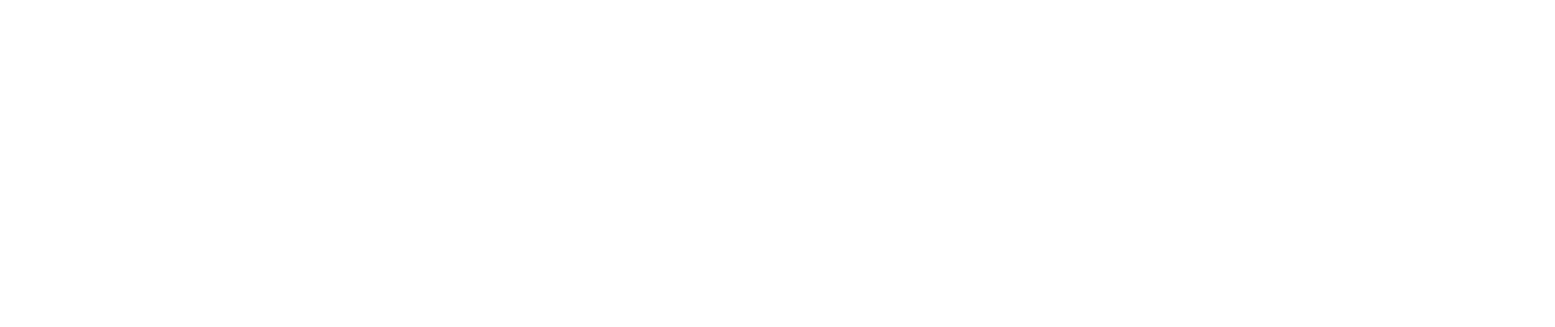
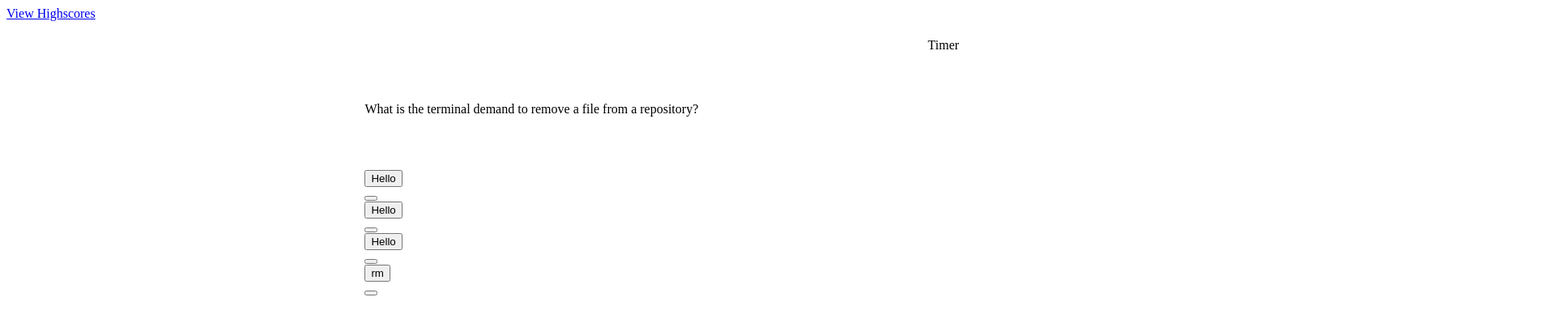
Before and after one commit to henderson2350/code-quiz, a plain HTML site: page index.html in a window 1280 px wide. Shown: the top 404 px of the page at 81% size, 1920 px wide, since content can reach past the window. Drawn offline with Linux system fonts and the light colour scheme.

Commit message:
progress

```diff
--- a/assets/css/style.css
+++ b/assets/css/style.css
@@ -0,0 +1,34 @@
+#timer {
+  position: relative;
+  top: 5px;
+  left: 90%;
+}
+
+#question {
+  position: relative;
+  top: 50px;
+  left: 35%;
+}
+
+#answers {
+  position: relative;
+  top: 100px;
+  left: 35%;
+  display:inline-block
+}
+
+#button1 {
+    display: flex;
+}
+
+#button2 {
+    display: flex;
+}
+
+#button3 {
+    display: flex;
+}
+
+#button4 {
+    display: flex;
+}
--- a/index.html
+++ b/index.html
@@ -4,9 +4,26 @@
     <meta charset="UTF-8">
     <meta http-equiv="X-UA-Compatible" content="IE=edge">
     <meta name="viewport" content="width=device-width, initial-scale=1.0">
-    <title>Document</title>
+    <title>Code Quiz</title>
+    <link rel="stylesheet" href="./assets/css/style.css">
 </head>
 <body>
+    <header>
+        <a href = "This is where the link to high scores will go.">View Highscores</a>
+        <p id="timer">Timer</p>
+    </header>
 
+    <section>
+        <div>
+            <p id="question">This is where the question will go.</p>
+        </div>
+        <div id= "answers">
+            <button id="button1" type="button">Hello<button>
+            <button id="button2" type="button">Hello<button>
+            <button id="button3" type="button">Hello<button>
+            <button id="button4" type="button">Hello<button>
+        </div>
+    </section>
+    <script src = "script.js"></script>
 </body>
 </html>
--- a/script.js
+++ b/script.js
@@ -0,0 +1,39 @@
+var questions = [
+    "What is a group of letters of numbers in quotation marks called in Javascript?",
+    "What is a set of steps/plan to solve a problem called?",
+    "What is the terminal demand to remove a file from a repository?",
+    ]
+
+var correctAnswers = [
+    "A string",
+    "An algorithm",
+    "rm"]
+
+var incorrectAnswers = [
+    "DOM",
+    "object",
+    "array",
+    "list",
+    "tuple",
+    "dictionary",
+    "set",
+    "equation",
+    "word bank",
+]
+
+var questionDisplayed = document.getElementById("question")
+
+questionDisplayed.textContent = questions[2]
+
+// getting a random number from a list to concatenate it to "button"
+var list = [1,2,3,4]
+randomNumber = list[Math.floor(Math.random() * list.length)]
+
+var concatenation = ("button"+randomNumber)
+console.log(concatenation)
+
+// selecting the button, which is randomly chosen
+var correctAnswerDisplayed = document.getElementById(concatenation)
+
+// changing the text content of the randomly chosen button
+correctAnswerDisplayed.textContent = correctAnswers[2]
```
